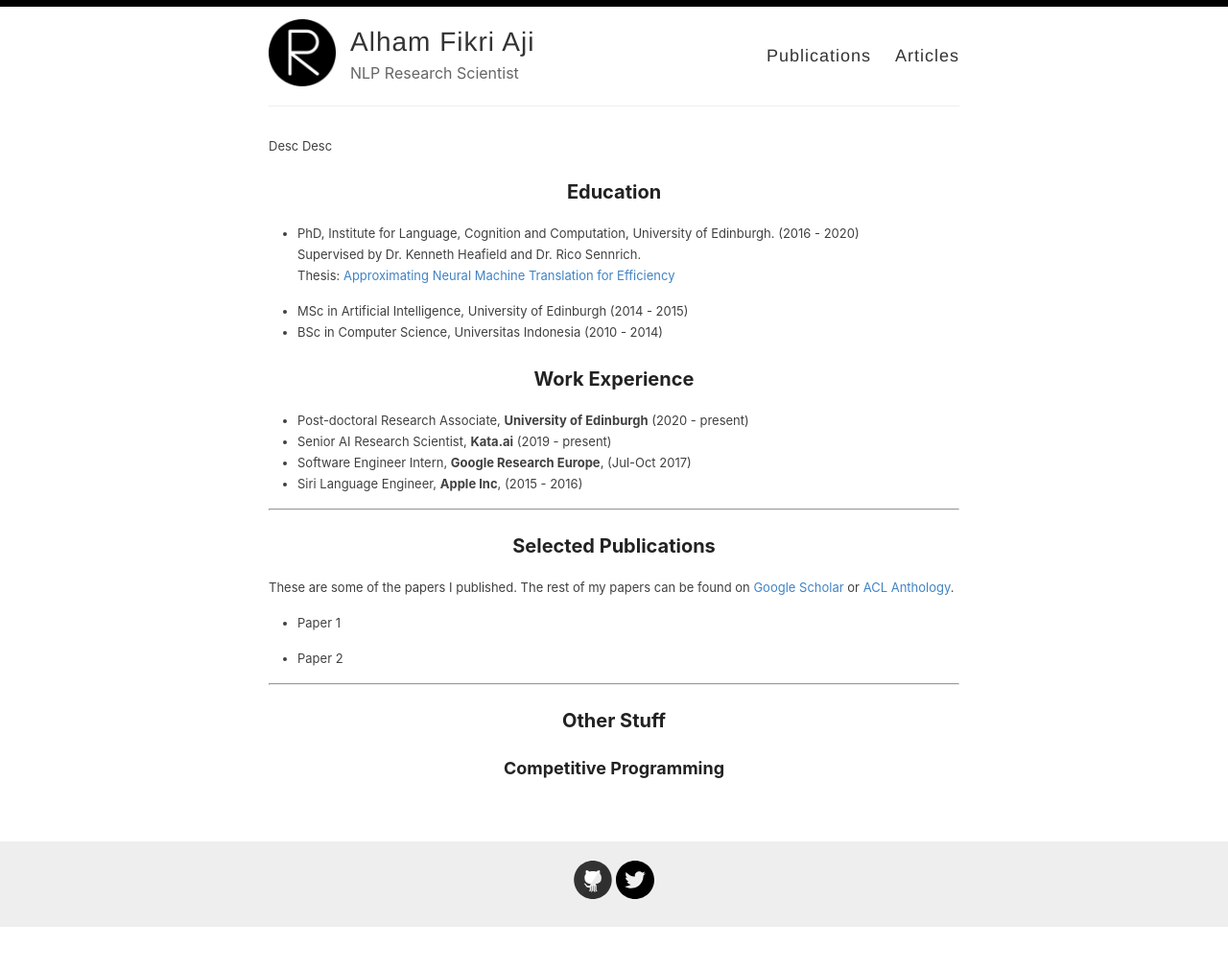
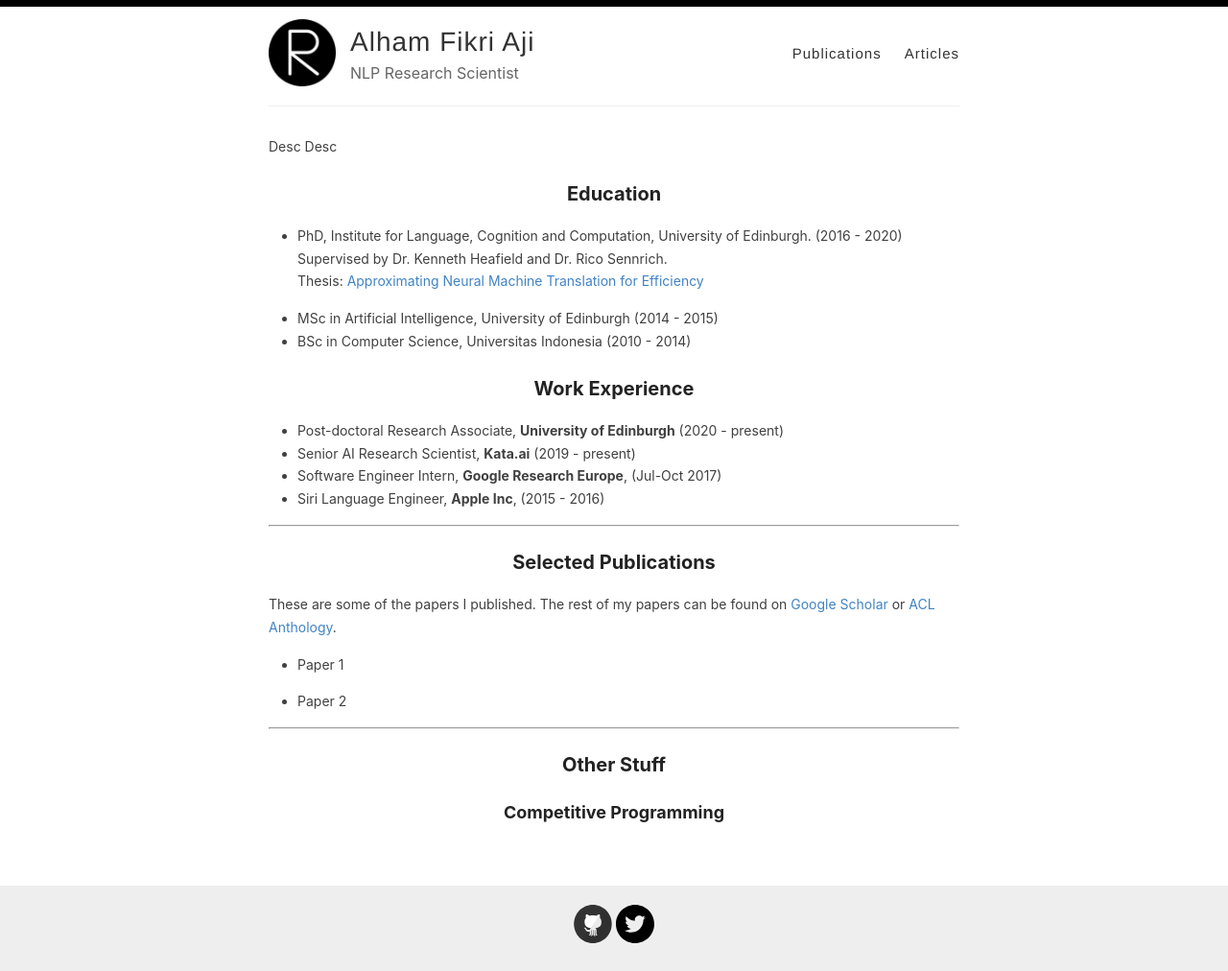
Before and after one commit to afaji/afaji.github.io, a Jekyll site: the page built from index.md, in a window 1280 px wide. Shown: the whole page at 96% size. Built offline with Jekyll 4.4.1, drawn with Linux system fonts in a browser that asks for light colours; before the commit the page ends 966 px from its top, so only the background shows below that.

Commit message:
Update style.scss

```diff
--- a/assets/style.scss
+++ b/assets/style.scss
@@ -26,7 +26,7 @@ body {
   color: #404040;
   line-height: 1.7;
   font-weight: 400;
-  font-size: 13px;
+  font-size: 14px;
   height: 100%;
 }
 
@@ -333,7 +333,7 @@ nav {
   float: right;
   margin-top: 23px; // @TODO: Vertically middle align
   font-family: $helveticaNeue;
-  font-size: 18px;
+  font-size: 15px;
 
   @include mobile {
     float: none;
```
